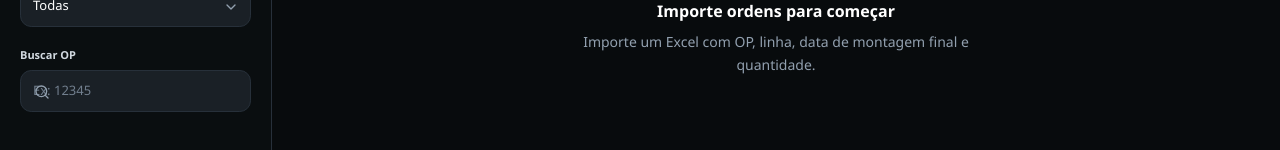
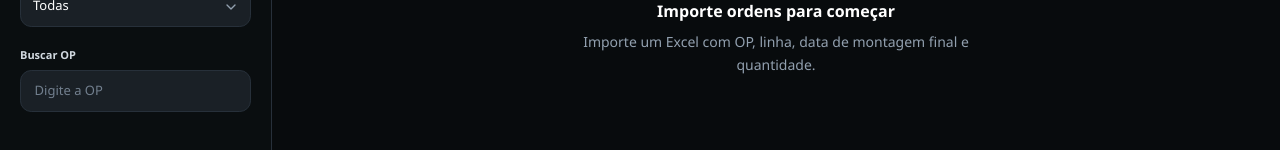
Before and after one commit to henriquedaniel081002-afk/ProgamacaoITAM, a React (Vite) app: page / in a window 1280 px wide. Shown: the part 542-692 px from the top of the page. Built offline with nearby package versions, Linux system fonts and the light colour scheme.

Commit message:
remover lupa bug

```diff
--- a/src/components/FilterBar.tsx
+++ b/src/components/FilterBar.tsx
@@ -1,5 +1,5 @@
 import React from 'react';
-import { ChevronDown, Search } from 'lucide-react';
+import { ChevronDown } from 'lucide-react';
 
 interface Filters {
   dateStart: string;
@@ -76,10 +76,16 @@ export function FilterBar({ filters, setFilters, sectors }: FilterBarProps) {
 
       <div className="flex flex-col gap-1.5">
         <label htmlFor="filter-op" className="text-[11px] font-semibold text-brand-soft">Buscar OP</label>
-        <div className="relative">
-          <input id="filter-op" type="text" name="op" value={filters.op} onChange={handleChange} placeholder="Ex: 12345" className="ui-field pl-10" />
-          <Search className="absolute left-3.5 top-3.5 h-4 w-4 text-brand-muted" />
-        </div>
+        <input
+          id="filter-op"
+          type="text"
+          name="op"
+          value={filters.op}
+          onChange={handleChange}
+          placeholder="Digite a OP"
+          className="ui-field filter-op-field"
+          autoComplete="off"
+        />
       </div>
     </div>
   );
--- a/src/index.css
+++ b/src/index.css
@@ -210,3 +210,10 @@ input[type="date"]::-webkit-calendar-picker-indicator {
     padding: 10px 12px;
   }
 }
+
+/* Campo Buscar OP: sem ícone interno para impedir sobreposição com os caracteres digitados. */
+.filter-op-field {
+  padding-left: 0.85rem !important;
+  text-indent: 0 !important;
+  background-image: none !important;
+}
```
